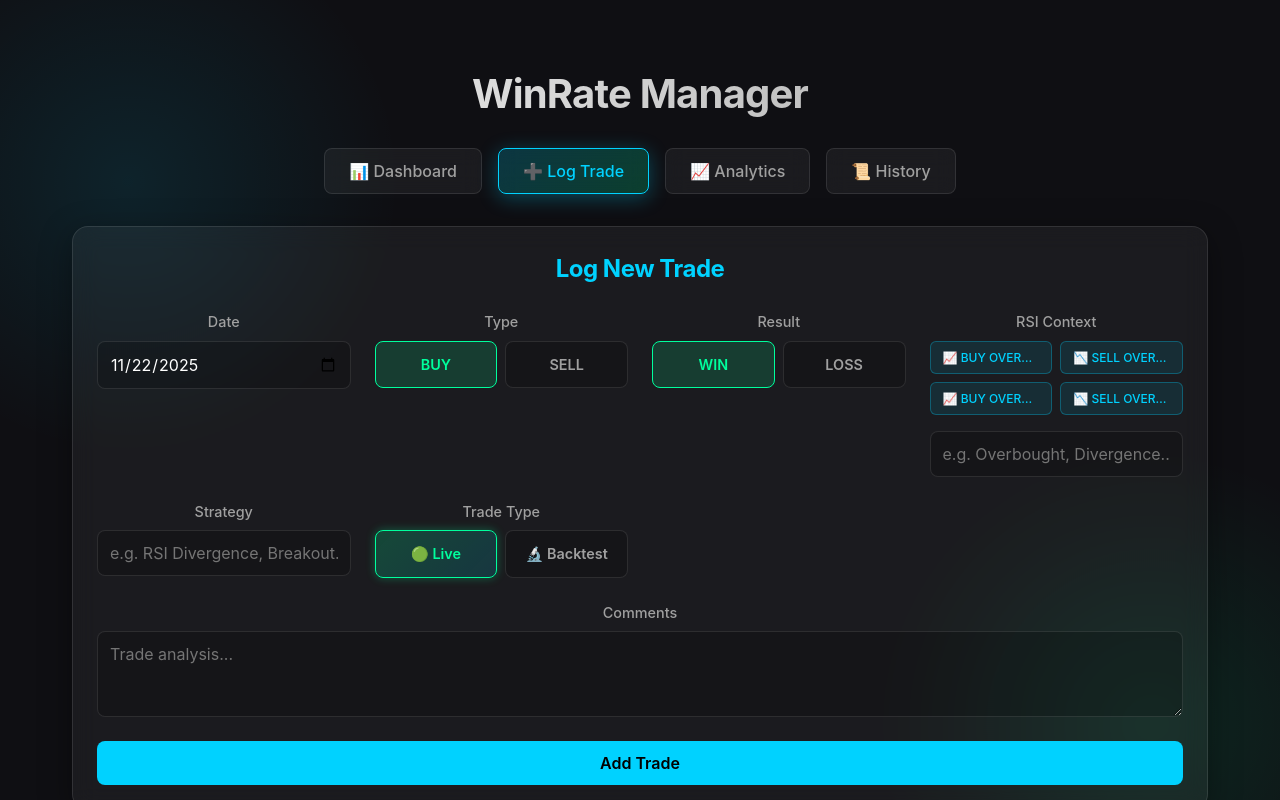
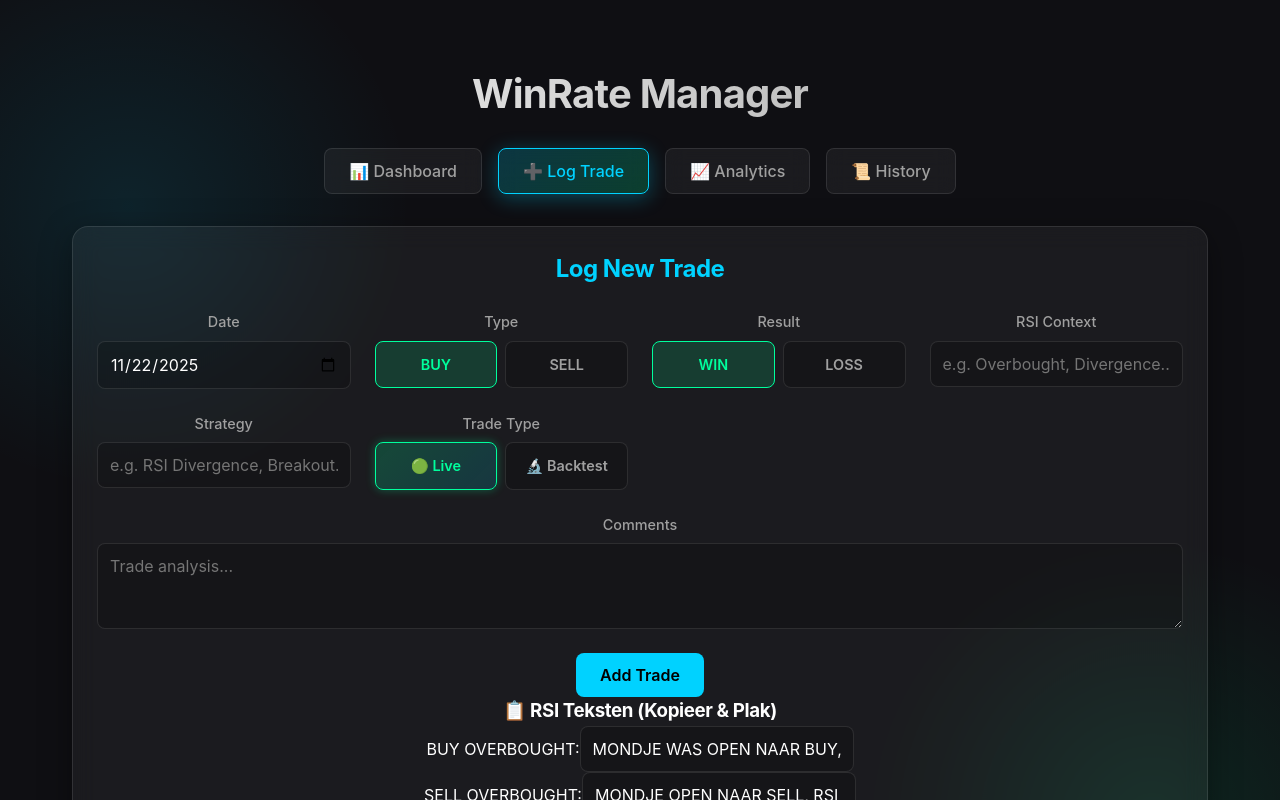
Before and after one commit to satnam987/winratemanager, a React (Vite) app: page / in a window 1280 px wide. Both pictures are taken after a click on the button "➕ Log Trade". Shown: the top 800 px of the page. Built offline with nearby package versions, Linux system fonts and the light colour scheme; no server answers.

Commit message:
Feature: Replace quick copy buttons with RSI helper panel

```diff
--- a/src/components/TradeForm.css
+++ b/src/components/TradeForm.css
@@ -1,3 +1,108 @@
+.trade-form {
+    padding: 1.5rem;
+    margin-bottom: 2rem;
+}
+
+.trade-form h2 {
+    margin-bottom: 1.5rem;
+    color: var(--accent-blue);
+}
+
+.form-grid {
+    display: grid;
+    grid-template-columns: repeat(auto-fit, minmax(200px, 1fr));
+    gap: 1.5rem;
+    margin-bottom: 1.5rem;
+}
+
+.form-group {
+    display: flex;
+    flex-direction: column;
+    gap: 0.5rem;
+}
+
+.form-group.full-width {
+    grid-column: 1 / -1;
+}
+
+label {
+    font-size: 0.9rem;
+    color: var(--text-secondary);
+    font-weight: 500;
+}
+
+input[type="text"],
+input[type="date"],
+textarea {
+    background: rgba(0, 0, 0, 0.2);
+    border: 1px solid var(--card-border);
+    border-radius: 8px;
+    padding: 0.75rem;
+    color: var(--text-primary);
+    transition: border-color 0.2s;
+}
+
+input:focus,
+textarea:focus {
+    outline: none;
+    border-color: var(--accent-blue);
+}
+
+/* Custom Radio Buttons */
+.radio-group {
+    display: flex;
+    gap: 0.5rem;
+}
+
+.radio-btn {
+    flex: 1;
+    text-align: center;
+    padding: 0.75rem;
+    background: rgba(0, 0, 0, 0.2);
+    border: 1px solid var(--card-border);
+    border-radius: 8px;
+    cursor: pointer;
+    transition: all 0.2s;
+    font-weight: 600;
+    font-size: 0.9rem;
+}
+
+.radio-btn input {
+    display: none;
+}
+
+.radio-btn.active.buy {
+    background: rgba(0, 255, 157, 0.15);
+    border-color: var(--accent-green);
+    color: var(--accent-green);
+}
+
+.radio-btn.active.sell {
+    background: rgba(255, 77, 77, 0.15);
+    border-color: var(--accent-red);
+    color: var(--accent-red);
+}
+
+.radio-btn.active.win {
+    background: rgba(0, 255, 157, 0.15);
+    border-color: var(--accent-green);
+    color: var(--accent-green);
+}
+
+.radio-btn.active.loss {
+    background: rgba(255, 77, 77, 0.15);
+    border-color: var(--accent-red);
+    color: var(--accent-red);
+}
+
+.radio-btn.active.live {
+    background: linear-gradient(135deg, rgba(0, 255, 157, 0.2), rgba(0, 210, 255, 0.15));
+    border-color: var(--accent-green);
+    color: var(--accent-green);
+    box-shadow: 0 0 10px rgba(0, 255, 157, 0.3);
+}
+
+.radio-btn.active.backtest {
     .trade-form {
         padding: 1.5rem;
         margin-bottom: 2rem;
@@ -109,39 +214,59 @@ textarea:focus {
         box-shadow: 0 0 15px rgba(157, 0, 255, 0.3);
     }
 
-/* Quick Copy Buttons */
-.quick-copy-buttons {
-    display: grid;
-    grid-template-columns: repeat(2, 1fr);
-    gap: 0.5rem;
-    margin-bottom: 0.5rem;
+    /* RSI Helper Panel */
+    .rsi-helper-panel {
+        margin-top: 1.5rem;
+        padding: 1rem;
+        background: rgba(0, 210, 255, 0.05);
+        border: 1px solid rgba(0, 210, 255, 0.2);
+        border-radius: 8px;
     }
 
-.quick-copy-btn {
-    padding: 0.5rem 0.75rem;
-    background: rgba(0, 210, 255, 0.1);
-    border: 1px solid rgba(0, 210, 255, 0.3);
-    border-radius: 6px;
+    .rsi-helper-panel h3 {
+        margin: 0 0 1rem 0;
         color: var(--accent-blue);
-    font-size: 0.75rem;
-    font-weight: 500;
-    cursor: pointer;
-    transition: all 0.2s ease;
-    white-space: nowrap;
-    overflow: hidden;
-    text-overflow: ellipsis;
+        font-size: 0.9rem;
+        font-weight: 600;
     }
 
-.quick-copy-btn:hover {
-    background: rgba(0, 210, 255, 0.2);
-    border-color: var(--accent-blue);
-    transform: translateY(-1px);
-    box-shadow: 0 2px 8px rgba(0, 210, 255, 0.2);
+    .rsi-helper-grid {
+        display: grid;
+        gap: 0.75rem;
     }
 
-.quick-copy-btn:active {
-    transform: translateY(0);
-    box-shadow: 0 1px 4px rgba(0, 210, 255, 0.3);
+    .rsi-helper-item {
+        display: flex;
+        flex-direction: column;
+        gap: 0.25rem;
+    }
+
+    .rsi-label {
+        font-size: 0.75rem;
+        color: var(--text-secondary);
+        font-weight: 500;
+    }
+
+    .rsi-helper-item input {
+        background: rgba(0, 0, 0, 0.3);
+        border: 1px solid rgba(0, 210, 255, 0.3);
+        border-radius: 4px;
+        padding: 0.5rem;
+        color: var(--accent-blue);
+        font-size: 0.85rem;
+        cursor: pointer;
+        transition: all 0.2s;
+    }
+
+    .rsi-helper-item input:hover {
+        border-color: var(--accent-blue);
+        background: rgba(0, 210, 255, 0.1);
+    }
+
+    .rsi-helper-item input:focus {
+        outline: none;
+        border-color: var(--accent-blue);
+        box-shadow: 0 0 0 2px rgba(0, 210, 255, 0.2);
     }
 
     .full-width {
@@ -149,7 +274,7 @@ textarea:focus {
     }
 
     @media (max-width: 768px) {
-    .quick-copy-buttons {
-        grid-template-columns: 1fr;
+        .rsi-helper-grid {
+            gap: 0.5rem;
         }
     }
--- a/src/components/TradeForm.jsx
+++ b/src/components/TradeForm.jsx
@@ -93,36 +93,6 @@ function TradeForm({ onAddTrade }) {
 
         <div className="form-group">
           <label>RSI Context</label>
-          <div className="quick-copy-buttons">
-            <button
-              type="button"
-              className="quick-copy-btn"
-              onClick={() => setFormData({ ...formData, rsi: 'MONDJE WAS OPEN NAAR BUY, RSI OVERBOUGHT' })}
-            >
-              📈 BUY OVERBOUGHT
-            </button>
-            <button
-              type="button"
-              className="quick-copy-btn"
-              onClick={() => setFormData({ ...formData, rsi: 'MONDJE OPEN NAAR SELL, RSI OVERBOUGHT' })}
-            >
-              📉 SELL OVERBOUGHT
-            </button>
-            <button
-              type="button"
-              className="quick-copy-btn"
-              onClick={() => setFormData({ ...formData, rsi: 'MONDJE WAS OPEN NAAR BUY, RSI OVERSOLD' })}
-            >
-              📈 BUY OVERSOLD
-            </button>
-            <button
-              type="button"
-              className="quick-copy-btn"
-              onClick={() => setFormData({ ...formData, rsi: 'MONDJE OPEN NAAR SELL, RSI OVERSOLD' })}
-            >
-              📉 SELL OVERSOLD
-            </button>
-          </div>
           <input
             type="text"
             placeholder="e.g. Overbought, Divergence..."
@@ -179,6 +149,49 @@ function TradeForm({ onAddTrade }) {
       </div>
 
       <button type="submit" className="btn btn-primary full-width">Add Trade</button>
+
+      {/* RSI Quick Copy Helper */}
+      <div className="rsi-helper-panel">
+        <h3>📋 RSI Teksten (Kopieer & Plak)</h3>
+        <div className="rsi-helper-grid">
+          <div className="rsi-helper-item">
+            <span className="rsi-label">BUY OVERBOUGHT:</span>
+            <input
+              type="text"
+              readOnly
+              value="MONDJE WAS OPEN NAAR BUY, RSI OVERBOUGHT"
+              onClick={(e) => e.target.select()}
+            />
+          </div>
+          <div className="rsi-helper-item">
+            <span className="rsi-label">SELL OVERBOUGHT:</span>
+            <input
+              type="text"
+              readOnly
+              value="MONDJE OPEN NAAR SELL, RSI OVERBOUGHT"
+              onClick={(e) => e.target.select()}
+            />
+          </div>
+          <div className="rsi-helper-item">
+            <span className="rsi-label">BUY OVERSOLD:</span>
+            <input
+              type="text"
+              readOnly
+              value="MONDJE WAS OPEN NAAR BUY, RSI OVERSOLD"
+              onClick={(e) => e.target.select()}
+            />
+          </div>
+          <div className="rsi-helper-item">
+            <span className="rsi-label">SELL OVERSOLD:</span>
+            <input
+              type="text"
+              readOnly
+              value="MONDJE OPEN NAAR SELL, RSI OVERSOLD"
+              onClick={(e) => e.target.select()}
+            />
+          </div>
+        </div>
+      </div>
     </form>
   );
 }
```
Lines whose indentation alone changed are shown as unchanged.
